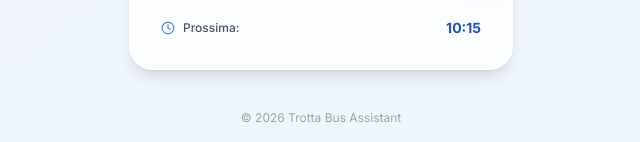
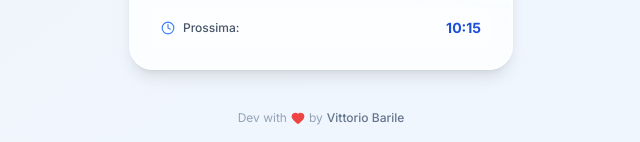
Before and after one commit to seipher91/trotta-bus-campobasso, a React (Vite) app: page / in a window 1280 px wide. Shown: the part 810-952 px from the top of the page, without its empty margins (319-959 px from the left). Built offline with nearby package versions, Linux system fonts and the light colour scheme.

Commit message:
feat: update footer with developer attribution and increment package version.

```diff
--- a/App.tsx
+++ b/App.tsx
@@ -1,5 +1,5 @@
 import React, { useState, useEffect, useMemo } from 'react';
-import { ArrowLeft, Bus, ChevronDown, Clock } from 'lucide-react';
+import { ArrowLeft, Bus, ChevronDown, Clock, Heart } from 'lucide-react';
 import { LINE_7_WINTER_DATA, LINE_8_WINTER_DATA, LINE_9_WINTER_DATA } from './constants';
 import { LINE_7_SUMMER_DATA, LINE_8_SUMMER_DATA, LINE_9_SUMMER_DATA } from './constants_summer';
 import { Season } from './types';
@@ -93,8 +93,20 @@ function App() {
           })}
         </div>
 
-        <footer className="mt-auto pt-10 text-slate-400 text-xs text-center">
-          <p>© {new Date().getFullYear()} Trotta Bus Assistant</p>
+        <footer className="mt-auto pt-10 pb-6 text-slate-400 text-xs text-center">
+          <div className="flex items-center justify-center gap-1">
+            <span>Dev with</span>
+            <Heart size={14} className="text-red-500 fill-red-500" />
+            <span>by</span>
+            <a
+              href="https://vittoriobarile.com"
+              target="_blank"
+              rel="noopener noreferrer"
+              className="font-medium text-slate-500 hover:text-bus-600 transition-colors"
+            >
+              Vittorio Barile
+            </a>
+          </div>
         </footer>
       </div>
     );
--- a/package.json
+++ b/package.json
@@ -1,7 +1,7 @@
 {
   "name": "trotta-bus-campobasso",
   "private": true,
-  "version": "0.0.4",
+  "version": "0.0.5",
   "type": "module",
   "scripts": {
     "dev": "vite",
```
